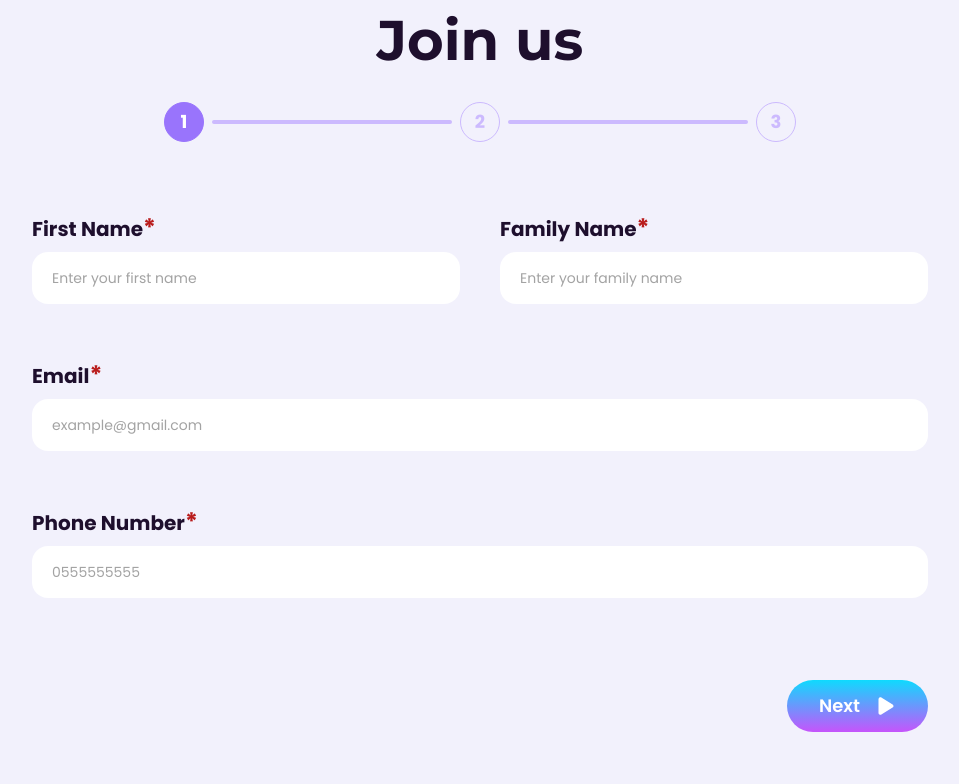
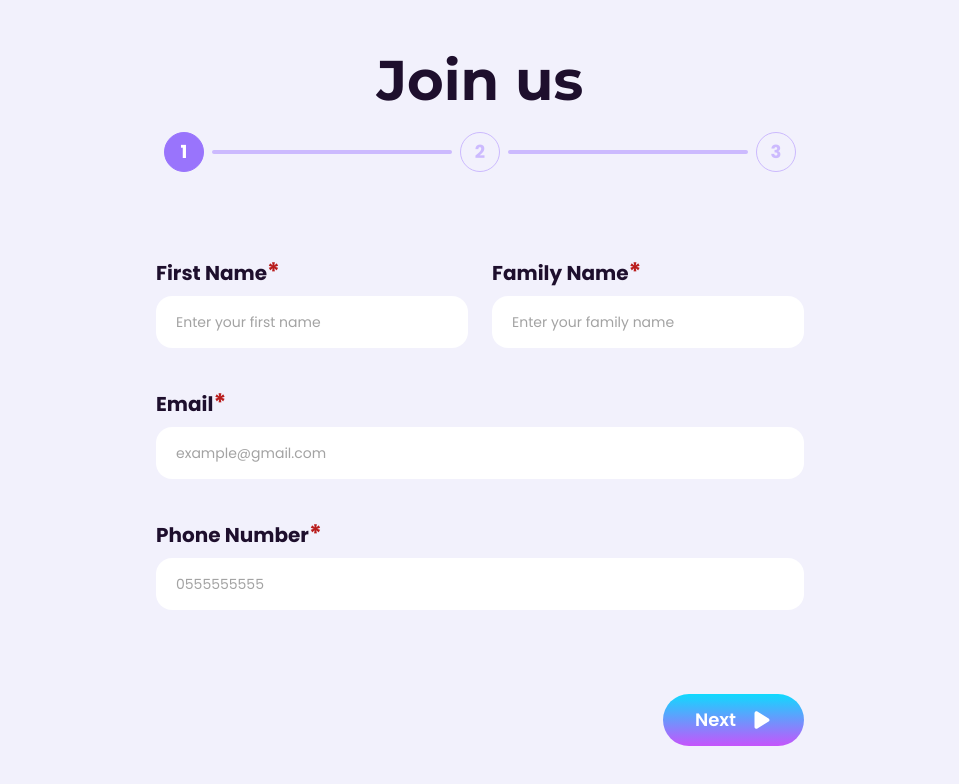
Before and after one commit to Sport-and-Entertainment-Club/sec-website-24, a React (Vite) app: page /#/register in a window 1280 px wide. Shown: the top 784 px of the page, without its empty margins (160-1119 px from the left). Built offline with nearby package versions, Linux system fonts and the light colour scheme.

Commit message:
fixed spacings

```diff
--- a/src/components/registration/Form.jsx
+++ b/src/components/registration/Form.jsx
@@ -90,7 +90,7 @@ const Form = () => {
       phoneNumber: data.phoneNumber,
       discordId: data.discordId,
       universityName: data.universityName,
-      studyYear: data.studyYear, // Ensuring studyYear is properly sent as string
+      studyYear: data.studyYear,
       insuranceNumber: data.insuranceNumber,
       motivation: data.motivation,
       other: data.other,
@@ -154,13 +154,15 @@ const Form = () => {
     console.log("is valid:", isValid);
   }, [step, isValid]);
   return (
-    <div className="relative h-[80vh] lg:h-[90vh] w-full px-5 lg:px-32 xl:px-48 flex gap-[40px] lg:gap-0 flex-col justify-center items-center">
+    <div className="relative h-[90vh] lg:h-[90vh] w-full grid grid-rows-[7vh,5vh,60vh,18vh] lg:grid-rows-[10vh,8vh,64vh,6vh] gap-[40px] lg:gap-0  justify-center items-center">
+      <h1 className=" font-montserrat font-bold text-purple text-title-mobile lg:text-[48px] xl:text-title-desktop text-center ">
+        Join us
+      </h1>
       <Stepper activeStep={step} />
-      <ToastContainer />
 
       <form
         action=""
-        className="gap-4 grid grid-cols-2 grid-rows-3 lg:gap-2 xl:gap-10 w-full">
+        className="gap-4 grid grid-cols-2 grid-rows-3 lg:gap-2 xl:gap-6 w-full">
         {step === 0 && (
           <>
             <TextInput
@@ -272,7 +274,7 @@ const Form = () => {
           </>
         )}
       </form>
-      <div className="px-5 lg:px-32 xl:px-48 absolute bottom-[20px] lg:bottom-[40px] w-full flex flex-row-reverse justify-between ">
+      <div className="p w-full flex flex-row-reverse justify-between ">
         {step === 0 && (
           <Button disable={!isValid} onClick={incrementStep}>
             <p className="lg:text-lg text-sm text-white font-poppins font-semibold">
--- a/src/components/registration/Registration.jsx
+++ b/src/components/registration/Registration.jsx
@@ -2,10 +2,7 @@ import Form from "./Form";
 
 const Registration = () => {
   return (
-    <div className="bg-bg-white flex flex-col justify-center items-center text-base w-screen h-screen">
-      <h1 className=" font-montserrat font-bold text-purple text-title-mobile lg:text-title-desktop ">
-        Join us
-      </h1>
+    <div className="bg-bg-white px-5 lg:px-32 xl:px-48 flex flex-col md:justify-center items-center text-base w-screen h-screen">
       <Form />
     </div>
   );
--- a/src/components/registration/Stepper.jsx
+++ b/src/components/registration/Stepper.jsx
@@ -2,7 +2,7 @@
 import Step from "./Step";
 const Stepper = ({ activeStep }) => {
   return (
-    <div className="absolute top-[40px] lg:top-[50px] mx-auto flex flex-row">
+    <div className="mx-auto flex flex-row">
       {[0, 1, 2].map((item, index) => {
         return (
           <Step
```
